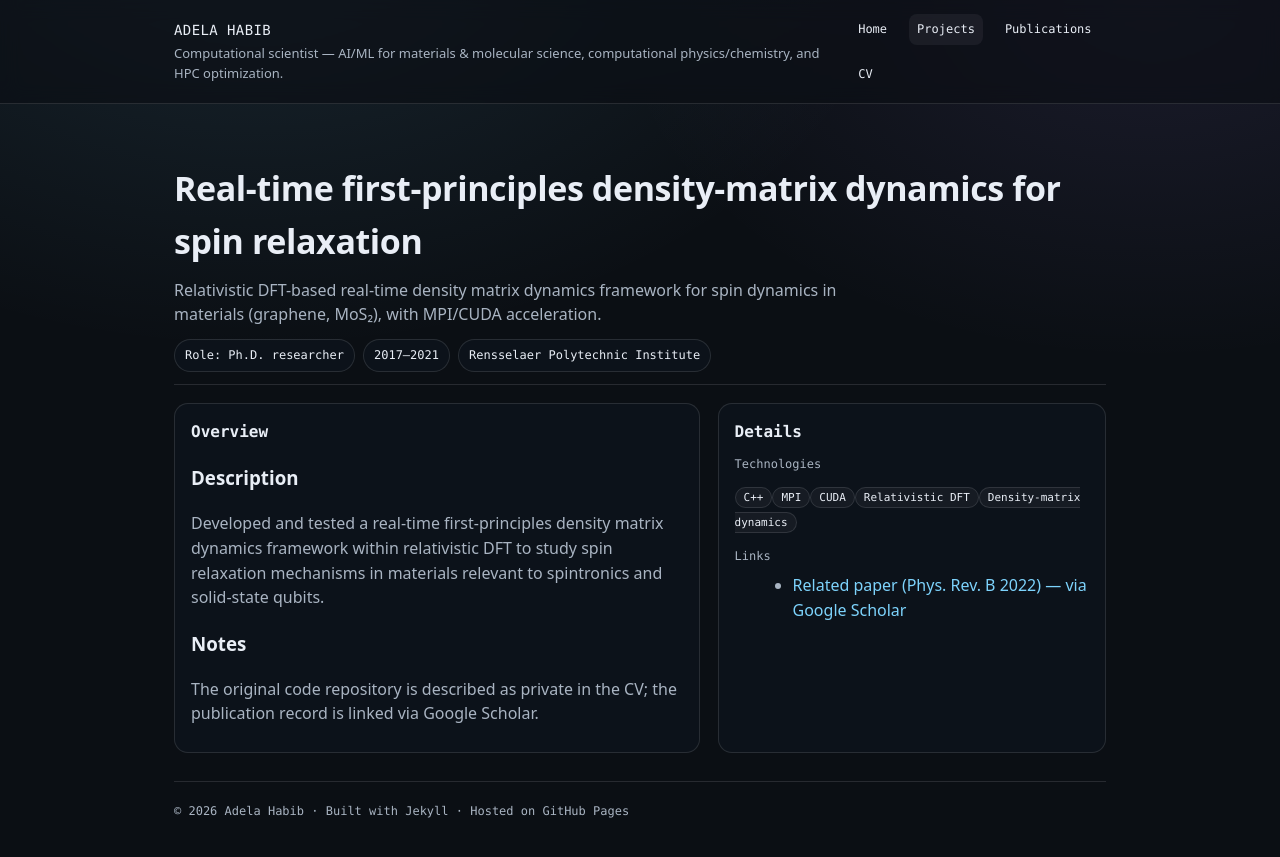
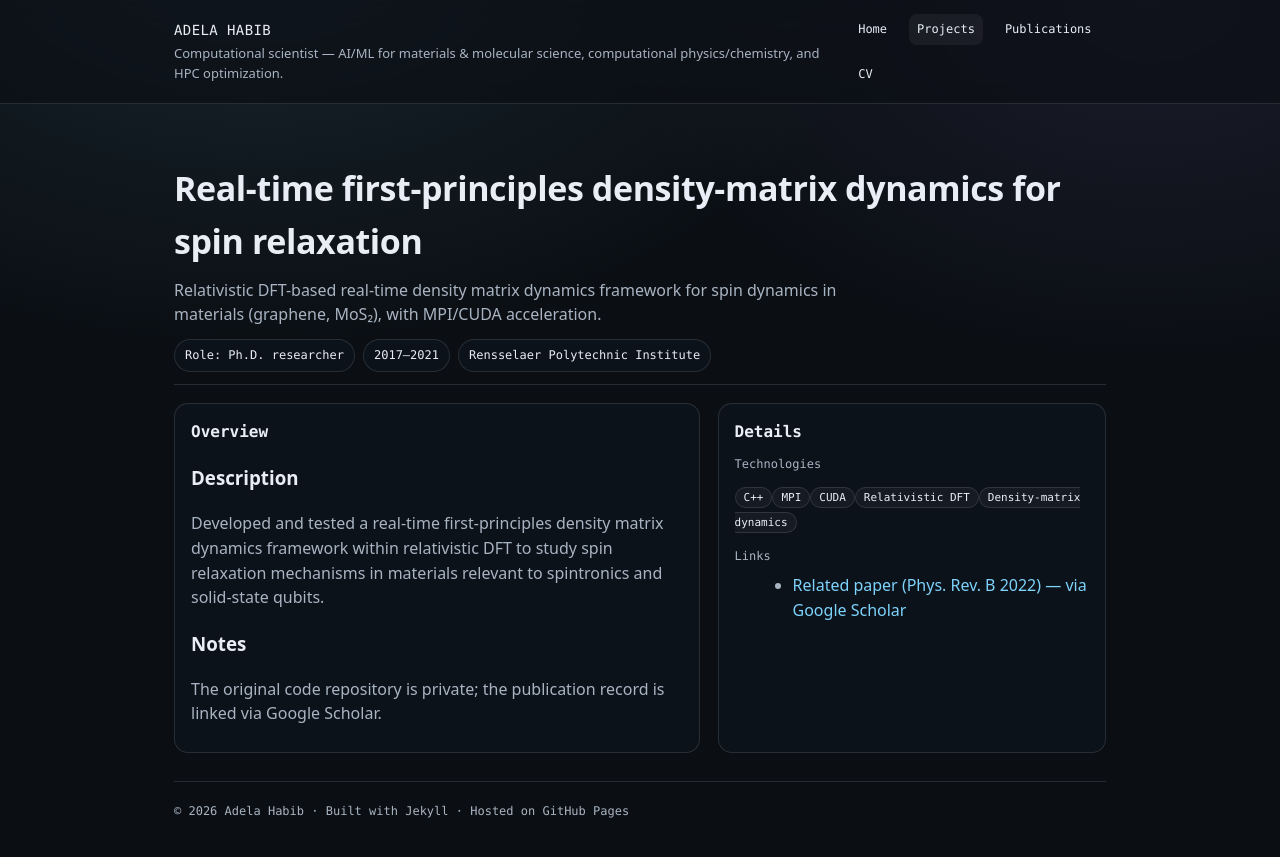
Before and after one commit to adela-habib/adela-habib.github.io, a Jekyll site: the page built from _projects/06-real-time-density-matrix-spin.md, in a window 1280 px wide. Shown: the top 857 px of the page. Built offline with Jekyll 4.4.1, drawn with Linux system fonts in a browser that asks for light colours.

Commit message:
Cleaning the text

```diff
--- a/_projects/06-real-time-density-matrix-spin.md
+++ b/_projects/06-real-time-density-matrix-spin.md
@@ -21,4 +21,4 @@ links:
 Developed and tested a real-time first-principles density matrix dynamics framework within relativistic DFT to study spin relaxation mechanisms in materials relevant to spintronics and solid-state qubits.
 
 ### Notes
-The original code repository is described as private in the CV; the publication record is linked via Google Scholar.
+The original code repository is private; the publication record is linked via Google Scholar.
```
Also changed, not shown: _projects/03-ml-plasmon-dynamics.md (+1 -1 lines).
